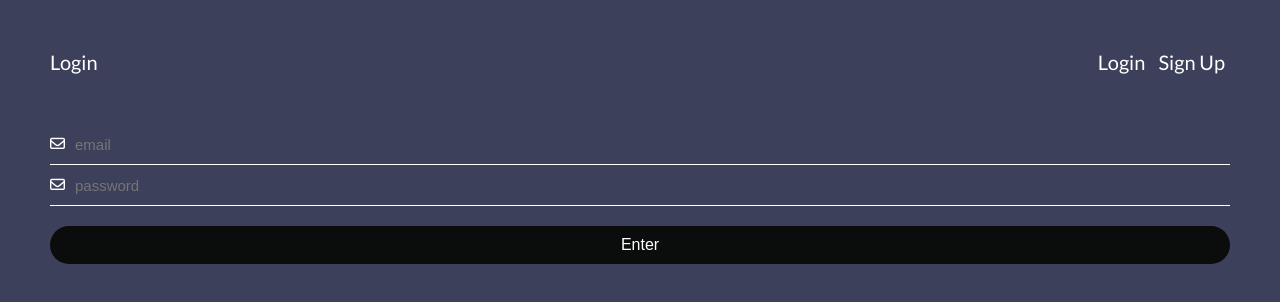
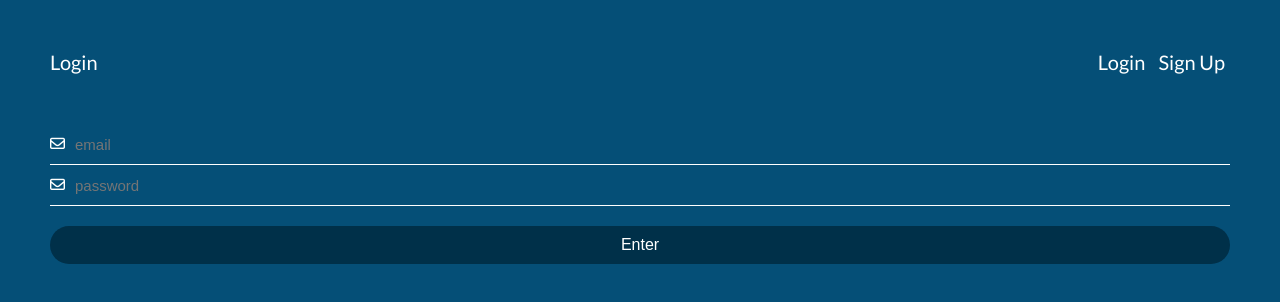
Before and after one commit to shumtz/loginUi, a plain HTML site: page index.html in a window 1280 px wide. Drawn offline with Linux system fonts and the light colour scheme.

Commit message:
change css

```diff
--- a/assets/style.css
+++ b/assets/style.css
@@ -5,14 +5,15 @@ body {
   margin: 0;
   padding: 0;
   font-family: 'Lato', sans-serif;
-  background-color: var(--main-orange);
+  background-color: var(--blue);
   background-repeat: no-repeat;
   background-size: 100%;
 }
 
 :root {
-  --main-orange: #3d405b;
-  --main-blue: #0b0c0c;
+  --red: #d62828;
+  --blue-gray: #003049;
+  --blue:  #054f77;
   --main-white: #ffffff;
 }
 
@@ -60,7 +61,7 @@ a {
   margin-top: 20px;
   outline: none;
   color: var(--main-white);
-  background-color: var(--main-blue);
+  background-color:var(--blue-gray);
 }
 
 .input i {
```
